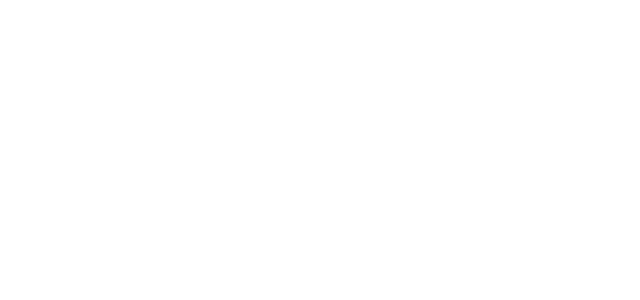
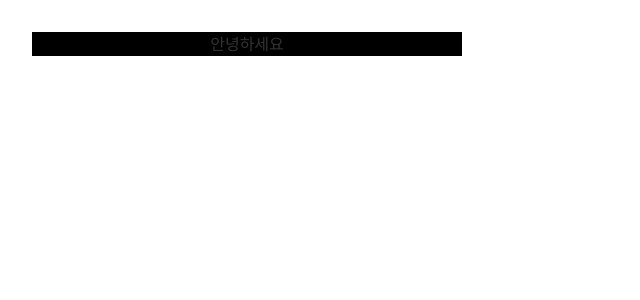
Before and after one commit to Sirori/GodSaengTodo, a React (Vite) app: page / in a window 1280 px wide. Shown: the top 300 px of the page, without its empty margins (0-640 px from the left). Built offline with nearby package versions, Linux system fonts and the light colour scheme.

Commit message:
기초 세팅

```diff
--- a/src/index.css
+++ b/src/index.css
@@ -2,72 +2,25 @@
 @tailwind components;
 @tailwind utilities;
 
-:root {
-  font-family: Inter, system-ui, Avenir, Helvetica, Arial, sans-serif;
-  line-height: 1.5;
-  font-weight: 400;
+@layer base {
+  html {
+    font-family:
+      'Pretendard Variable',
+      Pretendard,
+      -apple-system,
+      BlinkMacSystemFont,
+      system-ui,
+      Roboto,
+      'Helvetica Neue',
+      'Segoe UI',
+      'Apple SD Gothic Neo',
+      'Noto Sans KR',
+      'Malgun Gothic',
+      'Apple Color Emoji',
+      'Segoe UI Emoji',
+      'Segoe UI Symbol',
+      sans-serif;
 
-  color-scheme: light dark;
-  color: rgba(255, 255, 255, 0.87);
-  background-color: #242424;
-
-  font-synthesis: none;
-  text-rendering: optimizeLegibility;
-  -webkit-font-smoothing: antialiased;
-  -moz-osx-font-smoothing: grayscale;
-  -webkit-text-size-adjust: 100%;
-}
-
-a {
-  font-weight: 500;
-  color: #646cff;
-  text-decoration: inherit;
-}
-a:hover {
-  color: #535bf2;
-}
-
-body {
-  margin: 0;
-  display: flex;
-  place-items: center;
-  min-width: 320px;
-  min-height: 100vh;
-}
-
-h1 {
-  font-size: 3.2em;
-  line-height: 1.1;
-}
-
-button {
-  border-radius: 8px;
-  border: 1px solid transparent;
-  padding: 0.6em 1.2em;
-  font-size: 1em;
-  font-weight: 500;
-  font-family: inherit;
-  background-color: #1a1a1a;
-  cursor: pointer;
-  transition: border-color 0.25s;
-}
-button:hover {
-  border-color: #646cff;
-}
-button:focus,
-button:focus-visible {
-  outline: 4px auto -webkit-focus-ring-color;
-}
-
-@media (prefers-color-scheme: light) {
-  :root {
-    color: #213547;
-    background-color: #ffffff;
-  }
-  a:hover {
-    color: #747bff;
-  }
-  button {
-    background-color: #f9f9f9;
+    color: #333;
   }
 }
--- a/src/pages/Landing.jsx
+++ b/src/pages/Landing.jsx
@@ -9,9 +9,13 @@
       <Helmet>
         <title>GodSaengTodo -Landing</title>
       </Helmet>
-      <Link >
 
-      </Link>
+      <div className="bg-black">
+        안녕하세요
+        <Link >
+
+        </Link>
+      </div>
     </>
   );
 }
--- /dev/null
+++ b/src/pages/RootLayout.jsx
@@ -0,0 +1,14 @@
+import { Outlet } from "react-router-dom";
+
+
+
+
+function RootLayout() {
+  return (
+    <div className="max-w-[430px]">
+      <Outlet/>
+    </div>
+  );
+}
+
+export default RootLayout;
```
Also changed, not shown: src/routes.jsx (+9 -2 lines).
